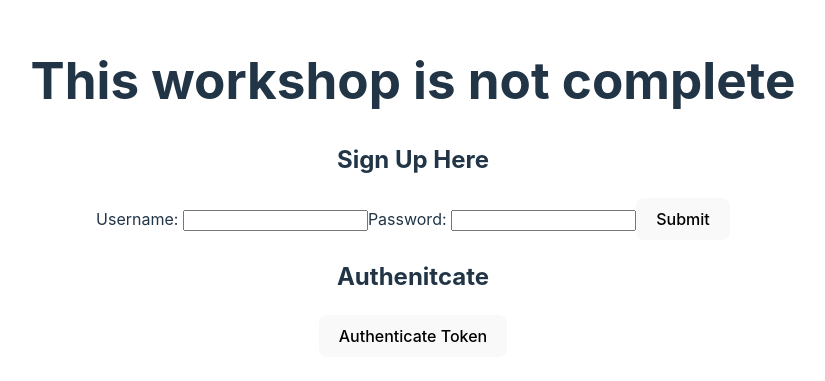
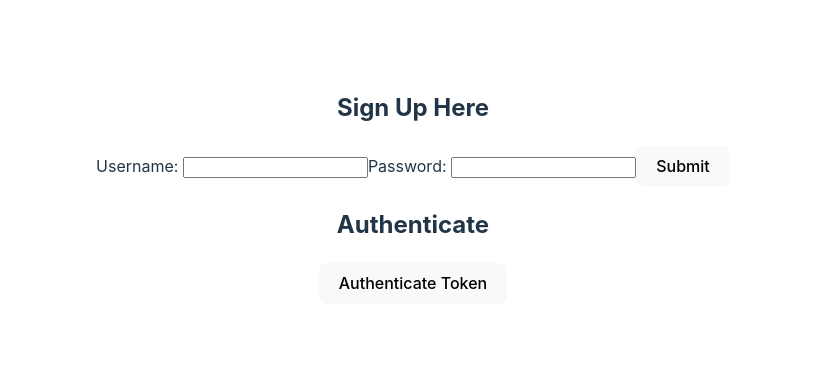
Before and after one commit to JSignature/FSReactForm, a React (Vite) app: page / in a window 1280 px wide. Shown: the part 213-594 px from the top of the page, without its empty margins (227-1052 px from the left). Built offline with nearby package versions, Linux system fonts and the light colour scheme.

Commit message:
completed assignment

```diff
--- a/src/App.jsx
+++ b/src/App.jsx
@@ -8,7 +8,6 @@ function App() {
 
   return (
     <>
-      <h1>This workshop is not complete</h1>
       <SignUpForm token={token} setToken={setToken} />
       <Authenitcate token={token} setToken={setToken} />
     </>
--- a/src/components/Authenitcate.jsx
+++ b/src/components/Authenitcate.jsx
@@ -4,6 +4,7 @@ import { useState } from 'react'
 const Authenitcate = ({ token }) => {
   const [error, setError] = useState(null)
   const [successMessage, setSuccessMessage] = useState(null)
+  const [userName, setUserName] = useState(null)
 
   async function handleClick() {
     console.log('clicked', token)
@@ -20,6 +21,7 @@ const Authenitcate = ({ token }) => {
       )
       const result = await response.json()
       setSuccessMessage(result.message)
+      setUserName(result.data.username)
     } catch (error) {
       setError(error.message)
     }
@@ -27,8 +29,8 @@ const Authenitcate = ({ token }) => {
 
   return (
     <>
-      <h2>Authenitcate</h2>
-      {successMessage && <p>{successMessage}</p>}
+      <h2>Authenticate</h2>
+      {successMessage && <p>{`${userName}, ${successMessage}`}</p>}
       {error && <p>{error}</p>}
       <button onClick={handleClick}>Authenticate Token</button>
     </>
```
